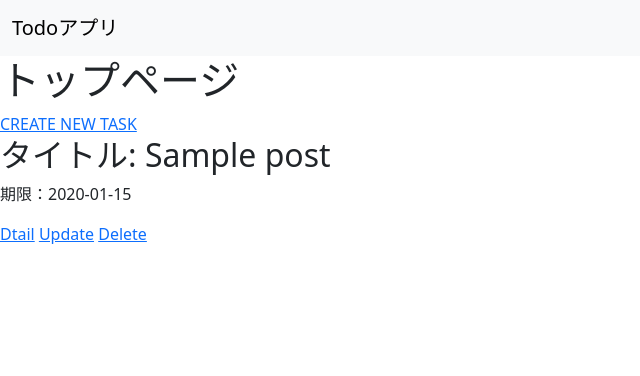
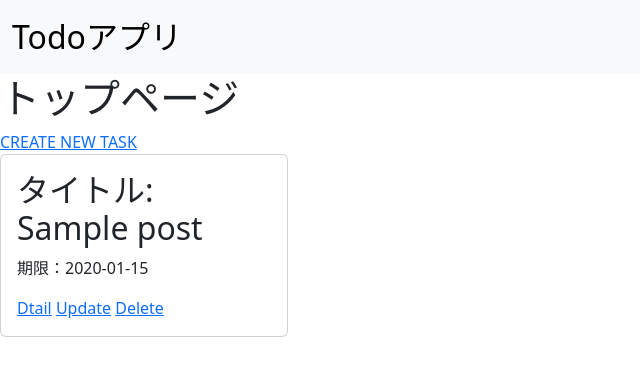
Before and after one commit to masakazu268/todo-app-new, a Flask app: page / in a window 1280 px wide. Shown: the top 376 px of the page, without its empty margins (0-640 px from the left). Run offline with Flask 3, Linux system fonts and the light colour scheme; tables that the repository leaves empty hold one stand-in row (values such as "Sample post"); some libraries are stand-ins or nearby versions.

Commit message:
index-new

```diff
--- a/templates/base.html
+++ b/templates/base.html
@@ -10,7 +10,7 @@
 <body>
     <nav class="navbar bg-body-tertiary">
         <div class="container-fluid">
-          <a class="navbar-brand" href="#">Todoアプリ</a>
+          <a class="navbar-brand" href="/" style="font-size: 2rem;">Todoアプリ</a>
         </div>
       </nav>
       {% block body %}{% endblock %}
--- a/templates/index.html
+++ b/templates/index.html
@@ -4,10 +4,20 @@
 <h1>トップページ</h1>
 <a href="/create" role="button">CREATE NEW TASK</a>
 {% for post in posts %}
-<h2>タイトル: {{ post.title }}</h2>
-<p>期限：{{ post.due.date() }}</p>
-<a href="detail/{{ post.id }}" role="button">Dtail</a>
-<a href="update/{{ post.id }}" role="button">Update</a>
-<a href="delete/{{ post.id }}" role="button">Delete</a>
+
+<div class="card" style="width: 18rem;">
+    <div class="card-body">
+     <h2 class="card-title">タイトル: {{ post.title }}</h2>
+        <p>期限：{{ post.due.date() }}</p>
+        <a href="detail/{{ post.id }}" role="button">Dtail</a>
+        <a href="update/{{ post.id }}" role="button">Update</a>
+        <a href="delete/{{ post.id }}" role="button">Delete</a>
+      </div>
+  </div>
+
+
+
+
+
 {% endfor %}
 {% endblock %}
```
